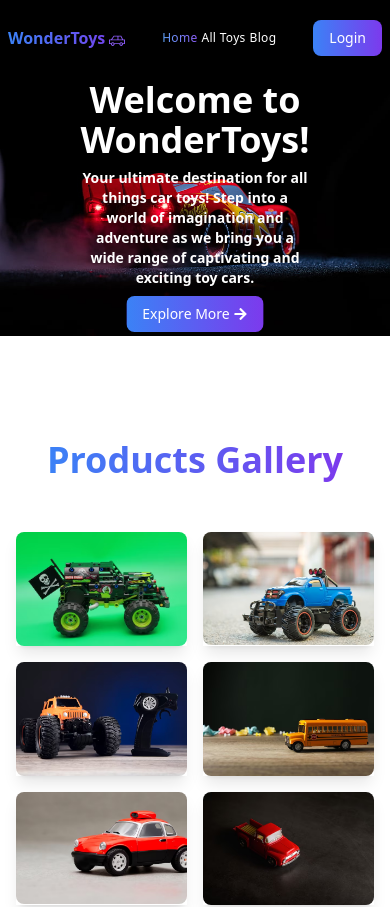
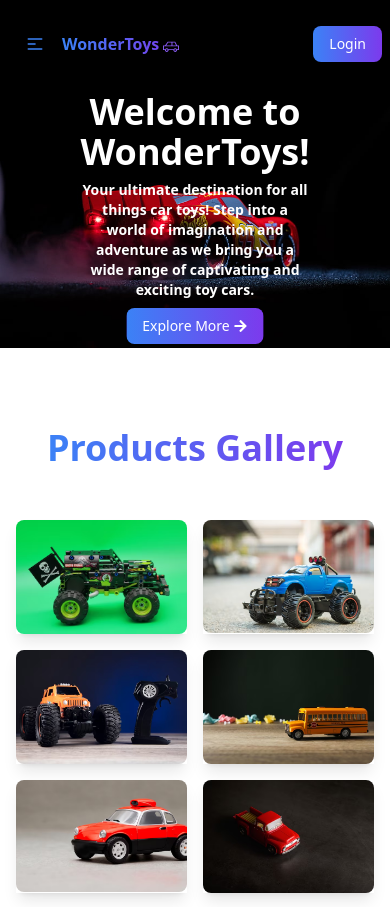
Before and after one commit to moheethasan/wonder-toys-client-side, a React (Vite) app: page / in a window 390 px wide. Shown: the top 907 px of the page. Built offline with nearby package versions, Linux system fonts and the light colour scheme; no server answers.

Commit message:
updated spacing and added burger menu

```diff
--- a/src/pages/Home/Gallery/Gallery.jsx
+++ b/src/pages/Home/Gallery/Gallery.jsx
@@ -13,7 +13,7 @@
 
 const Gallery = () => {
   return (
-    <div className="container mx-auto px-4 py-6 md:py-12 overflow-hidden">
+    <div className="container mx-auto px-4 pt-0 pb-6 md:py-12 overflow-hidden">
       <h1
         className="text-center text-4xl md:text-5xl font-bold pb-3"
         data-aos="fade-up"
--- a/src/pages/Home/Services/Services.jsx
+++ b/src/pages/Home/Services/Services.jsx
@@ -7,7 +7,7 @@
 
 const Services = () => {
   return (
-    <div className="container mx-auto px-4 py-16">
+    <div className="container mx-auto px-4 py-6 md:py-16">
       <h1 className="text-center text-4xl md:text-5xl font-bold pb-3 mt-12">
         <span className="title-text">Our Services</span>
       </h1>
--- a/src/pages/Home/ShopByCategory/ShopByCategory.jsx
+++ b/src/pages/Home/ShopByCategory/ShopByCategory.jsx
@@ -20,7 +20,7 @@
   };
 
   return (
-    <div className="container mx-auto px-4 pb-6 md:pb-12">
+    <div className="container mx-auto px-4 pt-6 md:pb-12">
       <h1
         className="text-center text-4xl md:text-5xl font-bold pb-3"
         data-aos="fade-up"
--- a/src/pages/Shared/Footer/Footer.jsx
+++ b/src/pages/Shared/Footer/Footer.jsx
@@ -4,7 +4,7 @@
 
 const Footer = () => {
   return (
-    <footer className="bg-black mt-20 pt-20 pb-10 px-2 text-gray-600">
+    <footer className="bg-black mt-20 pt-20 pb-10 px-4 text-gray-600">
       <div className="container mx-auto grid grid-cols-1 md:grid-cols-3 gap-5 md:gap-20">
         <div>
           <h2 className="flex items-center gap-1 text-lg md:text-2xl font-bold mb-3">
--- a/src/pages/Shared/NavBar/NavBar.jsx
+++ b/src/pages/Shared/NavBar/NavBar.jsx
@@ -14,13 +14,33 @@
   };
 
   return (
-    <nav className="bg-black px-2 py-5">
-      <div className="flex justify-between items-center">
-        <h2 className="flex items-center gap-1 title-text text-base md:text-2xl font-bold">
-          WonderToys{" "}
-          <TfiCar className="text-violet-500 text-base md:text-2xl" />
-        </h2>
-        <div className="flex gap-1 md:gap-5">
+    <>
+      <div className="navbar bg-black px-2 py-5">
+        <div className="navbar-start">
+          <div className="dropdown">
+            <label
+              tabIndex={0}
+              className="btn btn-ghost lg:hidden text-blue-500"
+            >
+              <svg
+                xmlns="http://www.w3.org/2000/svg"
+                className="h-5 w-5"
+                fill="none"
+                viewBox="0 0 24 24"
+                stroke="currentColor"
+              >
+                <path
+                  strokeLinecap="round"
+                  strokeLinejoin="round"
+                  strokeWidth="2"
+                  d="M4 6h16M4 12h8m-8 6h16"
+                />
+              </svg>
+            </label>
+            <ul
+              tabIndex={0}
+              className="menu menu-compact dropdown-content mt-3 px-4 py-2 shadow bg-gradient-to-r from-blue-500 to-violet-600 rounded-lg w-40"
+            >
               <NavLink
                 className={({ isActive }) => (isActive ? "active" : "default")}
                 to="/"
@@ -36,13 +56,17 @@
               {user && (
                 <>
                   <NavLink
-                className={({ isActive }) => (isActive ? "active" : "default")}
+                    className={({ isActive }) =>
+                      isActive ? "active" : "default"
+                    }
                     to="/myToys"
                   >
                     My Toys
                   </NavLink>
                   <NavLink
-                className={({ isActive }) => (isActive ? "active" : "default")}
+                    className={({ isActive }) =>
+                      isActive ? "active" : "default"
+                    }
                     to="/addToy"
                   >
                     Add A Toy
@@ -55,12 +79,63 @@
               >
                 Blog
               </NavLink>
+            </ul>
           </div>
+          <h2 className="flex items-center gap-1 title-text text-base md:text-2xl font-bold">
+            WonderToys{" "}
+            <TfiCar className="text-violet-500 text-base md:text-2xl" />
+          </h2>
+        </div>
+        <div className="navbar-center hidden lg:flex">
+          <ul className="menu menu-horizontal gap-1 md:gap-5">
+            <NavLink
+              className={({ isActive }) => (isActive ? "active" : "default")}
+              to="/"
+            >
+              Home
+            </NavLink>
+            <NavLink
+              className={({ isActive }) => (isActive ? "active" : "default")}
+              to="/allToys"
+            >
+              All Toys
+            </NavLink>
+            {user && (
+              <>
+                <NavLink
+                  className={({ isActive }) =>
+                    isActive ? "active" : "default"
+                  }
+                  to="/myToys"
+                >
+                  My Toys
+                </NavLink>
+                <NavLink
+                  className={({ isActive }) =>
+                    isActive ? "active" : "default"
+                  }
+                  to="/addToy"
+                >
+                  Add A Toy
+                </NavLink>
+              </>
+            )}
+            <NavLink
+              className={({ isActive }) => (isActive ? "active" : "default")}
+              to="/blog"
+            >
+              Blog
+            </NavLink>
+          </ul>
+        </div>
+        <div className="navbar-end">
           {user ? (
             <div className="flex gap-1 md:gap-3 items-center">
               <div
                 className="tooltip tooltip-bottom"
-              data-tip={user.displayName ? user.displayName : "name not found"}
+                data-tip={
+                  user.displayName ? user.displayName : "name not found"
+                }
               >
                 {user.photoURL ? (
                   <img
@@ -82,7 +157,8 @@
             </Link>
           )}
         </div>
-    </nav>
+      </div>
+    </>
   );
 };
 
--- a/src/pages/ToyDetails/ToyDetails.jsx
+++ b/src/pages/ToyDetails/ToyDetails.jsx
@@ -21,8 +21,8 @@
       <Helmet>
         <title>Wonder Toys | Toy Details</title>
       </Helmet>
-      <div className="px-2 py-20">
-        <h1 className="text-center text-4xl md:text-5xl font-bold pb-16">
+      <div className="px-2 py-6">
+        <h1 className="text-center text-4xl md:text-5xl font-bold py-14">
           <span className="title-text">Toy Details</span>
         </h1>
         <div className="bg-black container mx-auto flex flex-col-reverse lg:flex-row justify-center items-center gap-10 md:gap-20 px-4 md:px-8 lg:px-20 py-14 md:py-20 lg:py-28 rounded-lg">
```
Lines whose indentation alone changed are shown as unchanged.
